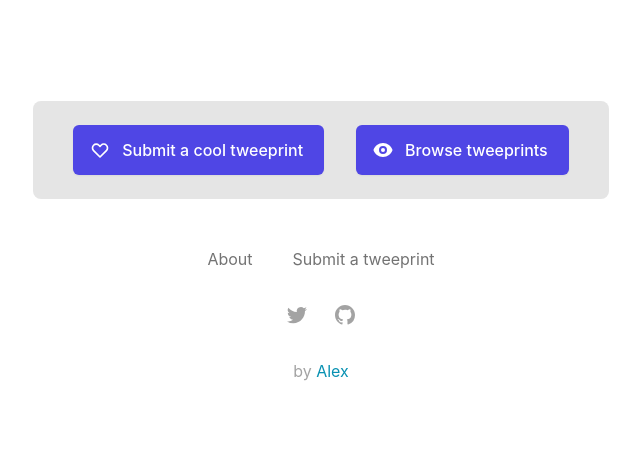
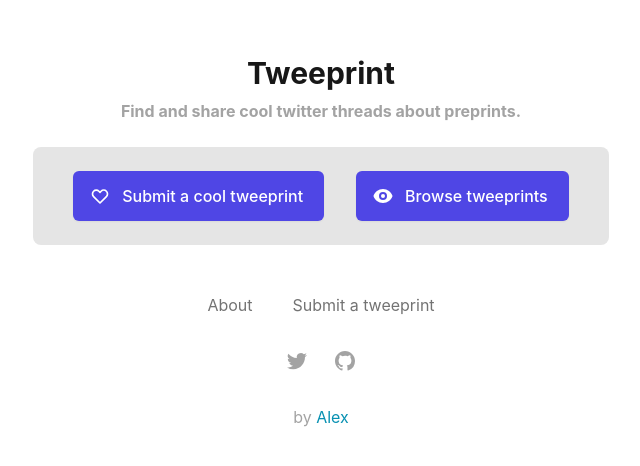
Before and after one commit to tweeprint/tweeprint, a React (Create React App) app: page / in a window 1280 px wide. Shown: the part 134-600 px from the top of the page, without its empty margins (319-959 px from the left). Built offline with nearby package versions, Linux system fonts and the light colour scheme.

Commit message:
updating website

```diff
--- a/src/App.js
+++ b/src/App.js
@@ -7,6 +7,12 @@ function App() {
     <div className="App flex items-center justify-center h-screen">
         <div className="max-w-7xl mx-auto px-4 sm:px-6 lg:px-8">
           <div className="max-w-3xl mx-auto">
+          <h1 className="text-2xl font-bold mb-2 leading-7 text-gray-900 sm:text-3xl sm:truncate">
+            Tweeprint
+          </h1>
+          <h2 className="text-md font-bold mb-6 text-gray-400 sm:text-md sm:truncate">
+            Find and share cool twitter threads about preprints.
+          </h2>
               <Opener />
               <Footer />
           </div>
```
